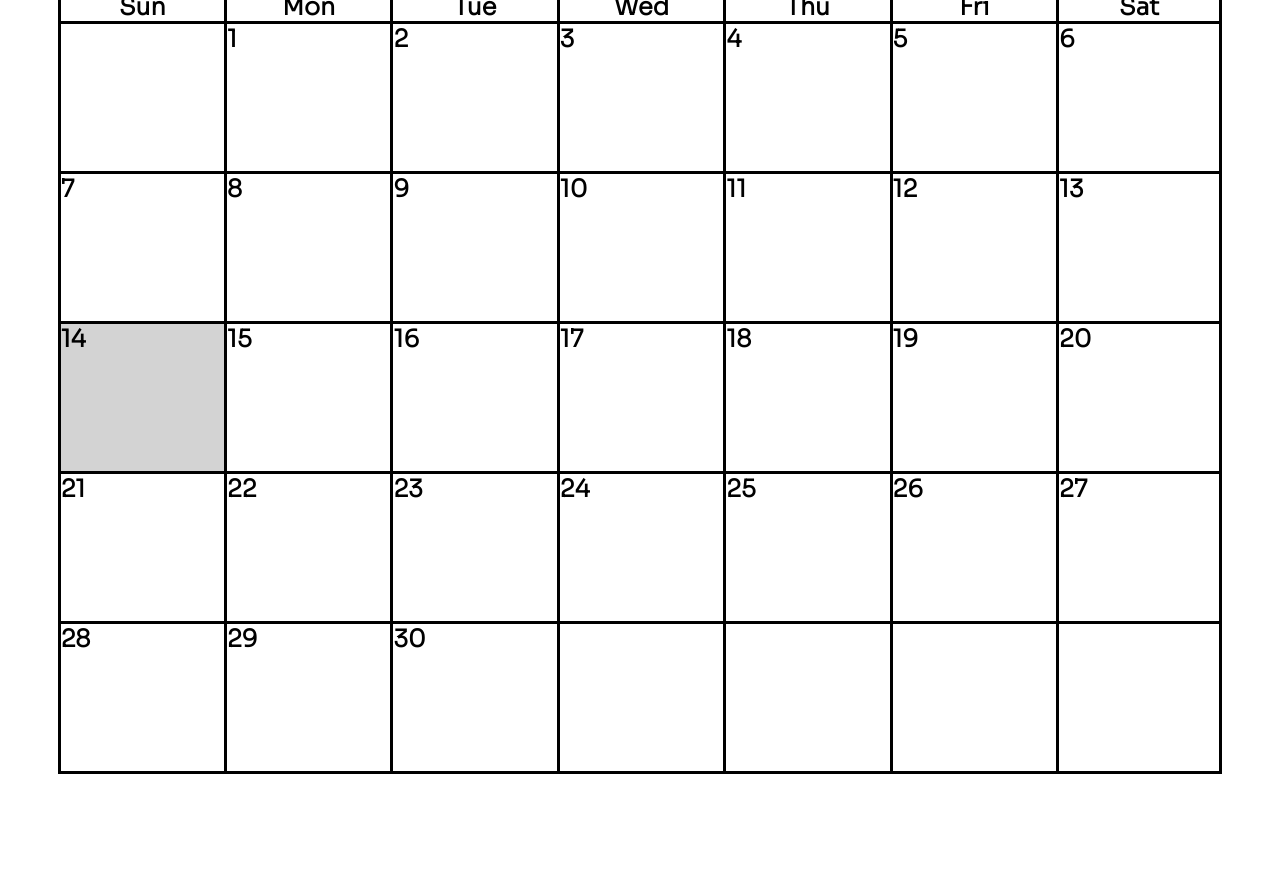
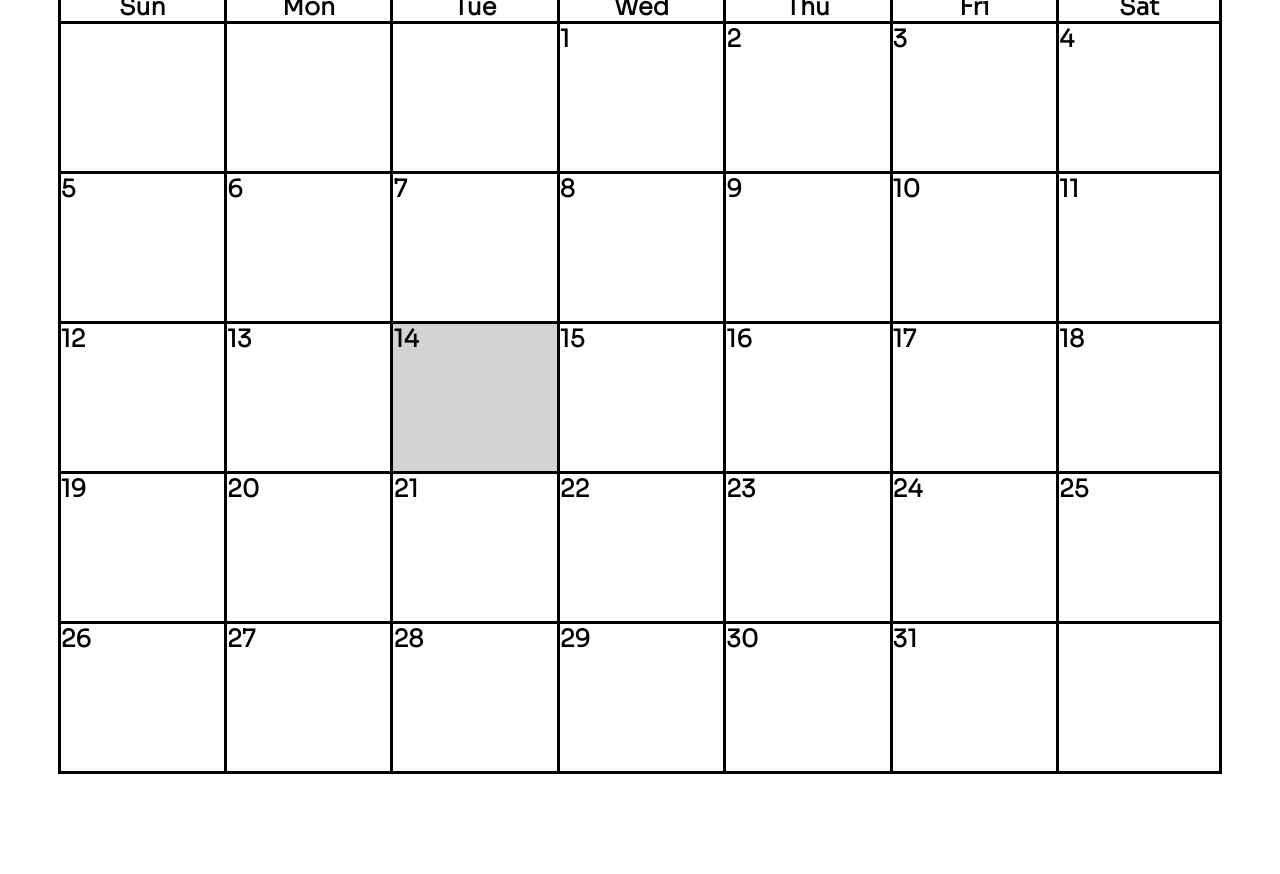
Before and after one commit to KevinDocanto/Calendar, a plain HTML site: page index.html in a window 1280 px wide. Shown: the part 77-951 px from the top of the page. Drawn offline with nearby package versions, Linux system fonts and the light colour scheme.

Commit message:
Updating month to December.

```diff
--- a/index.html
+++ b/index.html
@@ -13,7 +13,7 @@
         <h1 id="time"></h1>
       </div>
       <div class="month">
-        <h1 id="title">November 2021</h1>
+        <h1 id="title">December 2021</h1>
       </div>
     </div>
 
@@ -32,51 +32,51 @@
 
         <div class="col">
           <div class="row empty"></div>
-          <div class="row day" id="row"><span class="num">1</span></div>
+          <div class="row empty" id="row"><span class="num"></span></div>
+          <div class="row empty"><span class="num"></span></div>
+          <div class="row day"><span class="num">1</span></div>
           <div class="row day"><span class="num">2</span></div>
           <div class="row day"><span class="num">3</span></div>
           <div class="row day"><span class="num">4</span></div>
-          <div class="row day"><span class="num">5</span></div>
-          <div class="row day"><span class="num">6</span></div>
         </div>
 
         <div class="col">
+          <div class="row day"><span class="num">5</span></div>
+          <div class="row day"><span class="num">6</span></div>
           <div class="row day"><span class="num">7</span></div>
           <div class="row day"><span class="num">8</span></div>
           <div class="row day"><span class="num">9</span></div>
           <div class="row day"><span class="num">10</span></div>
           <div class="row day"><span class="num">11</span></div>
-          <div class="row day"><span class="num">12</span></div>
-          <div class="row day"><span class="num">13</span></div>
         </div>
 
         <div class="col">
+          <div class="row day"><span class="num">12</span></div>
+          <div class="row day"><span class="num">13</span></div>
           <div class="row day"><span class="num">14</span></div>
           <div class="row day"><span class="num">15</span></div>
           <div class="row day"><span class="num">16</span></div>
           <div class="row day"><span class="num">17</span></div>
           <div class="row day"><span class="num">18</span></div>
-          <div class="row day"><span class="num">19</span></div>
-          <div class="row day"><span class="num">20</span></div>
         </div>
 
         <div class="col">
+          <div class="row day">19</div>
+          <div class="row day">20</div>
           <div class="row day">21</div>
           <div class="row day">22</div>
           <div class="row day">23</div>
           <div class="row day">24</div>
           <div class="row day">25</div>
-          <div class="row day">26</div>
-          <div class="row day">27</div>
         </div>
 
         <div class="col">
+          <div class="row day">26</div>
+          <div class="row day">27</div>
           <div class="row day">28</div>
-          <div class="row day">29</div>
-          <div class="row day">30</div>
-          <div class="row empty"></div>
-          <div class="row empty"></div>
-          <div class="row empty"></div>
+          <div class="row empty">29</div>
+          <div class="row empty">30</div>
+          <div class="row empty">31</div>
           <div class="row empty"></div>
         </div>
       </div>
--- a/time.js
+++ b/time.js
@@ -3,6 +3,7 @@ const text = document.getElementById("time");
 
 // Highlights today's day to lightgray.
 function getDay() {
+  console.log(date.getDate());
   return (day[date.getDate() - 1].style.backgroundColor = "lightgray");
 }
 
```
